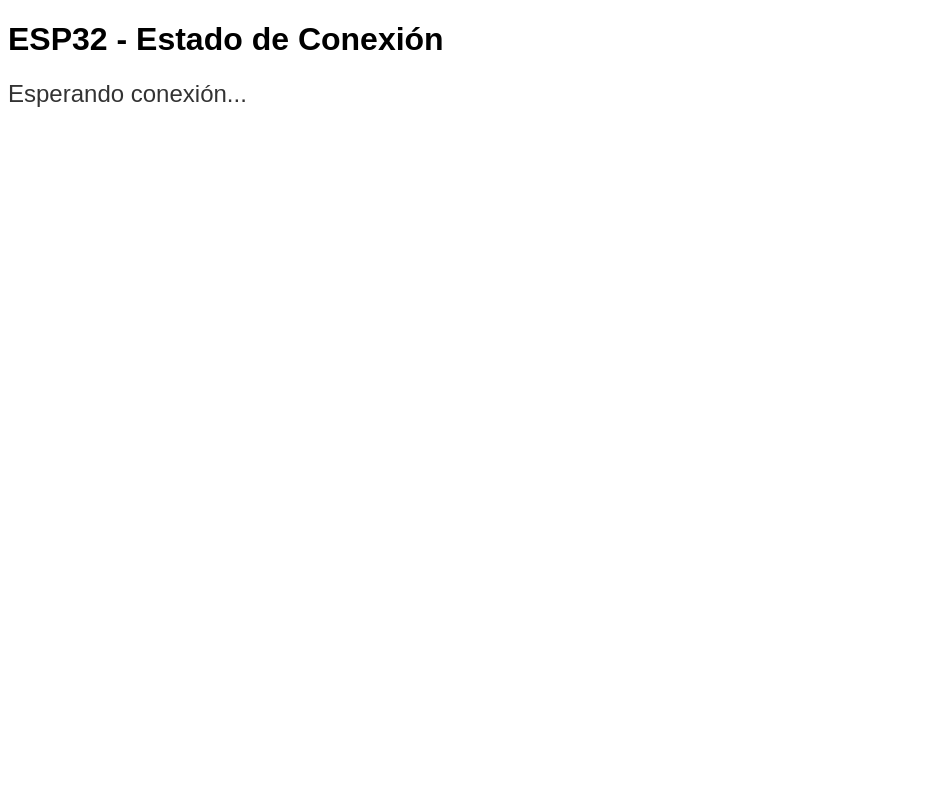
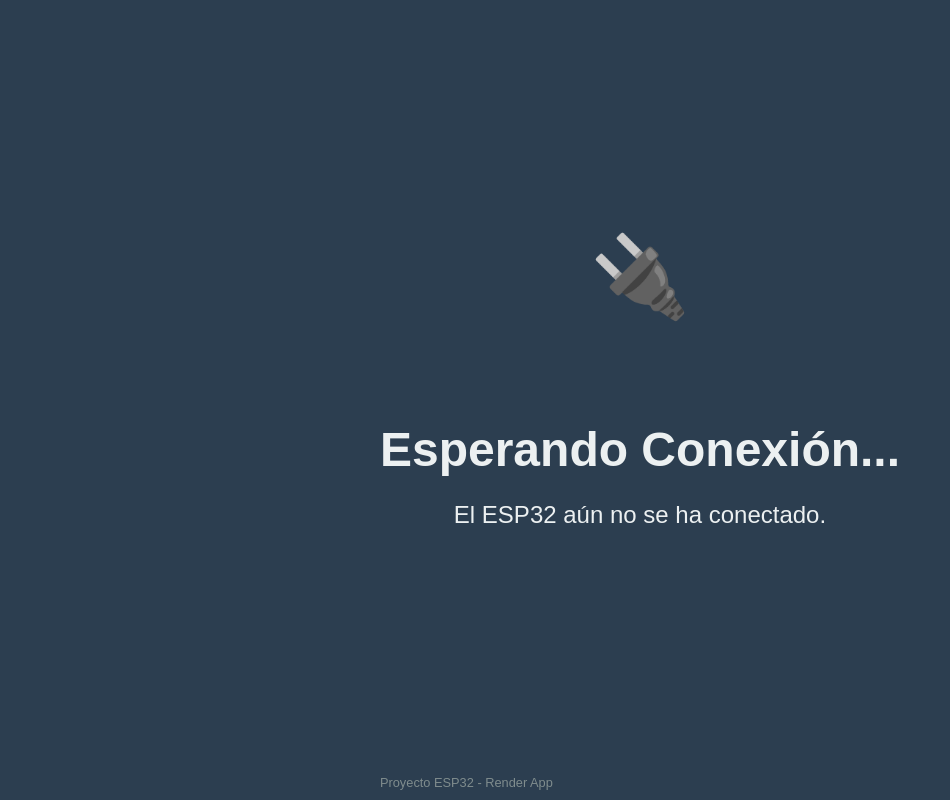
Before and after one commit to jonme3/esp, a Flask app: page / in a window 1280 px wide. Shown: the whole page, without its empty margins (0-950 px from the left). Run offline with Flask 2, Linux system fonts and the light colour scheme.

Commit message:
Update index.html

```diff
--- a/templates/index.html
+++ b/templates/index.html
@@ -5,35 +5,113 @@
   <meta name="viewport" content="width=device-width, initial-scale=1.0">
   <title>Conexión ESP32</title>
   <style>
-    body { font-family: Arial, sans-serif; }
-    #status { font-size: 24px; color: #333; }
+    body {
+      font-family: 'Arial', sans-serif;
+      background-color: #2c3e50;
+      color: #ecf0f1;
+      display: flex;
+      justify-content: center;
+      align-items: center;
+      height: 100vh;
+      margin: 0;
+      flex-direction: column;
+      text-align: center;
+      transition: background-color 0.5s ease;
+    }
+
+    h1 {
+      font-size: 3em;
+      margin: 0.5em 0;
+    }
+
+    .status {
+      font-size: 1.5em;
+      margin: 1em 0;
+      transition: color 0.3s ease;
+    }
+
+    .status.connected {
+      color: #2ecc71; /* Verde */
+    }
+
+    .status.disconnected {
+      color: #e74c3c; /* Rojo */
+    }
+
+    .icon {
+      font-size: 5em;
+      margin-bottom: 1em;
+      animation: bounce 1s infinite alternate;
+    }
+
+    .connected .icon {
+      color: #2ecc71;
+    }
+
+    .disconnected .icon {
+      color: #e74c3c;
+    }
+
+    @keyframes bounce {
+      0% {
+        transform: translateY(0);
+      }
+      100% {
+        transform: translateY(-20px);
+      }
+    }
+
+    .loading {
+      color: #f39c12; /* Naranja */
+    }
+
+    .footer {
+      position: absolute;
+      bottom: 10px;
+      font-size: 0.8em;
+      color: #7f8c8d;
+    }
+
   </style>
 </head>
 <body>
-  <h1>ESP32 - Estado de Conexión</h1>
-  <div id="status">Esperando conexión...</div>
+  <div id="app">
+    <div id="connection-status" class="disconnected">
+      <div class="icon">🔌</div>
+      <h1>Esperando Conexión...</h1>
+      <p class="status">El ESP32 aún no se ha conectado.</p>
+    </div>
+    <div class="footer">Proyecto ESP32 - Render App</div>
+  </div>
 
   <script>
-    // Función que consulta el estado de la conexión del ESP32
+    // Comprobación de la conexión con el ESP32
     function checkConnection() {
-      fetch('/esp32_connected')  // Ruta donde el servidor devuelve el estado
-        .then(response => response.json())  // Esperar la respuesta en formato JSON
+      fetch('/estado')  // El endpoint que el ESP32 responderá
+        .then(response => response.json())
         .then(data => {
+          const statusElement = document.querySelector('.status');
+          const connectionElement = document.getElementById('connection-status');
           if (data.status === 'Conectado') {
-            document.getElementById('status').textContent = 'ESP32 Conectado!';
-            document.getElementById('status').style.color = 'green';
+            statusElement.textContent = "¡El ESP32 está conectado!";
+            connectionElement.classList.remove('disconnected');
+            connectionElement.classList.add('connected');
+            document.querySelector('.icon').textContent = "✅";
           } else {
-            document.getElementById('status').textContent = 'Esperando conexión...';
-            document.getElementById('status').style.color = 'red';
+            statusElement.textContent = "Esperando conexión...";
+            connectionElement.classList.remove('connected');
+            connectionElement.classList.add('disconnected');
+            document.querySelector('.icon').textContent = "🔌";
           }
         })
         .catch(error => {
-          console.error('Error al obtener la conexión:', error);
+          console.log("Error al verificar la conexión:", error);
         });
     }
 
-    // Llamar a la función cada 5 segundos para comprobar el estado
-    setInterval(checkConnection, 5000);
+    // Actualizar la conexión cada 3 segundos
+    setInterval(checkConnection, 3000);
+    checkConnection();  // Comienza la comprobación al cargar la página
   </script>
 </body>
 </html>
```
